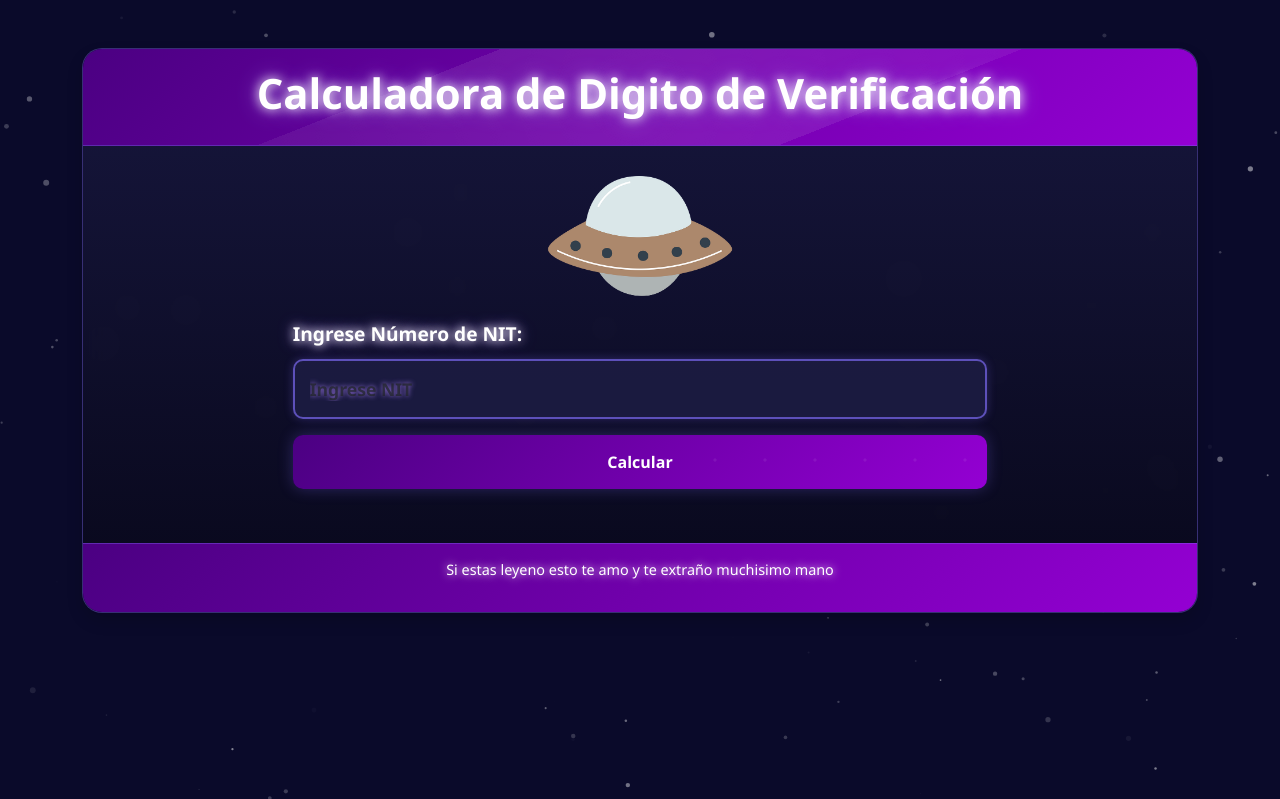
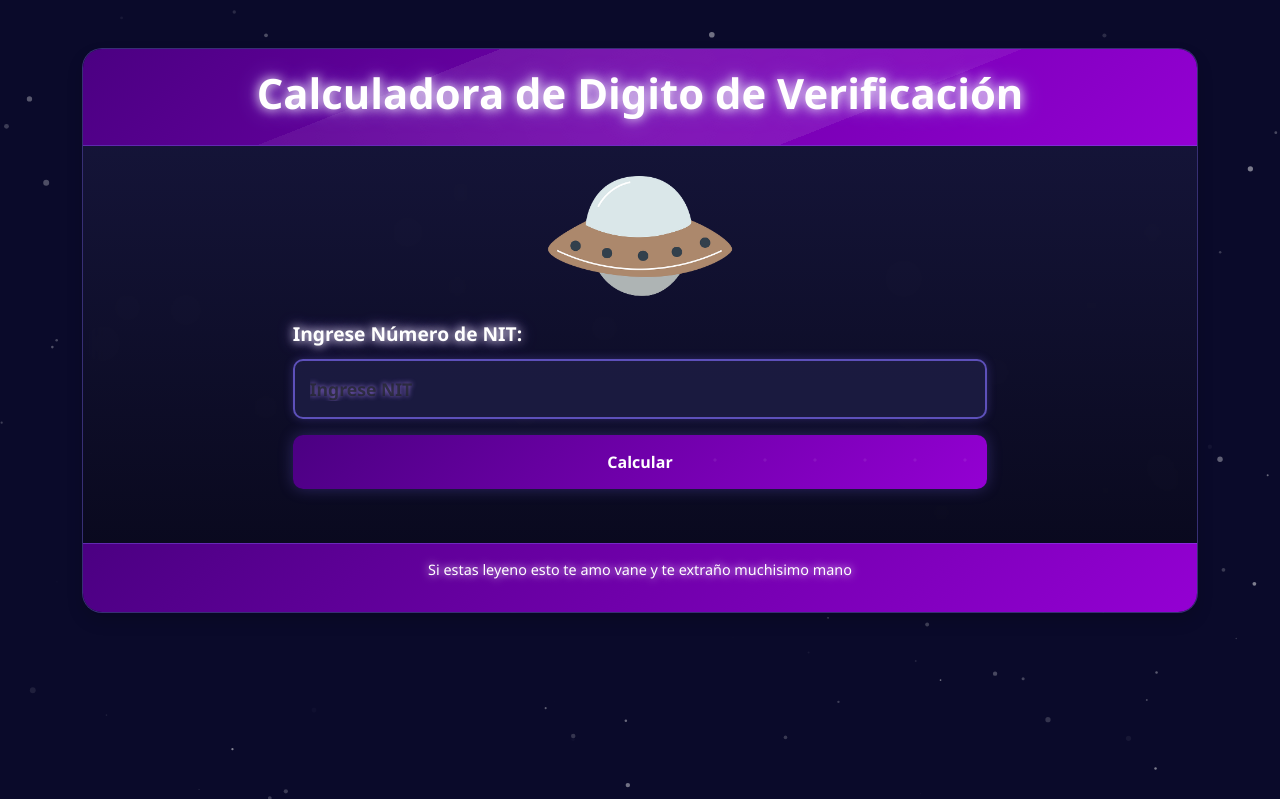
Before and after one commit to luismiguelmtn/nit-calculator-api, a FastAPI app: page / in a window 1280 px wide. Shown: the top 799 px of the page. Run offline with FastAPI, Linux system fonts and the light colour scheme.

Commit message:
correcoin menor

```diff
--- a/templates/index.html
+++ b/templates/index.html
@@ -56,7 +56,7 @@
                 </div>
             </div>
             <div class="card-footer cosmic-footer text-center text-white">
-                <p style="text-shadow: 0 0 8px #fff;">Si estas leyeno esto te amo y te extraño muchisimo mano</p>
+                <p style="text-shadow: 0 0 8px #fff;">Si estas leyeno esto te amo vane y te extraño muchisimo mano</p>
             </div>
         </div>
     </div>
```
